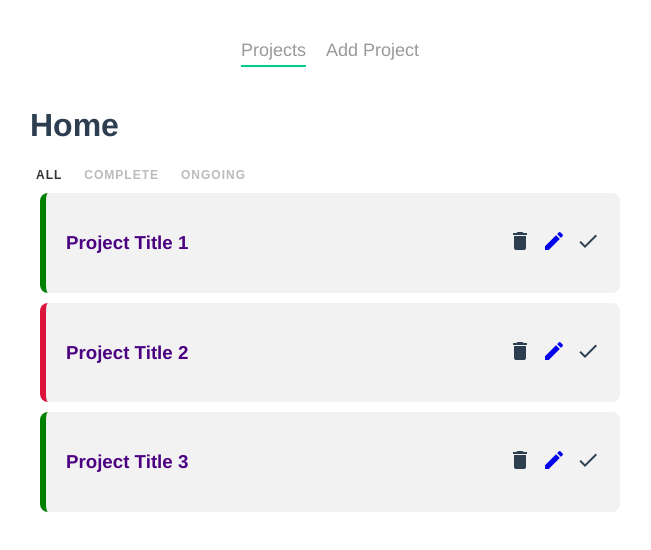
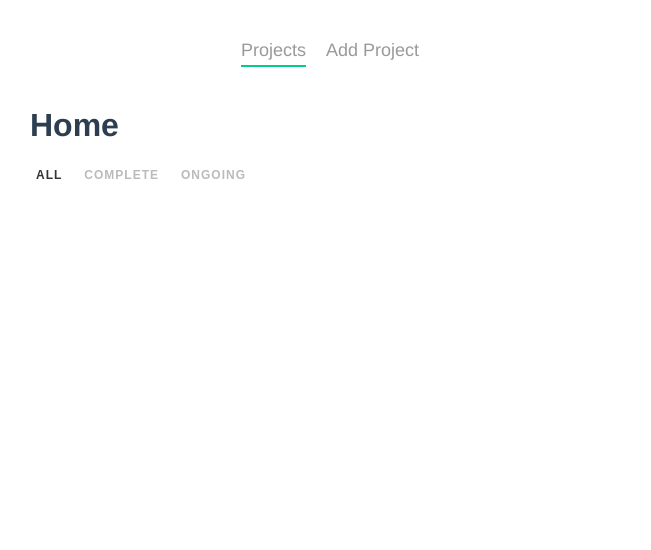
Before and after one commit to ChanHeinKyaw/project-planner, a Vue app: page / in a window 1280 px wide. Shown: the top 550 px of the page, without its empty margins (310-961 px from the left). Built offline with nearby package versions, Linux system fonts and the light colour scheme; data requests are answered from the project's data file.

Commit message:
update store data to local storage

```diff
--- a/database/db.json
+++ /dev/null
@@ -1,22 +0,0 @@
-{
-  "projects": [
-    {
-      "id": 1,
-      "title": "Project Title 1",
-      "detail": "Project Detail 1",
-      "complete": true
-    },
-    {
-      "id": 2,
-      "title": "Project Title 2",
-      "detail": "Project Detail 2",
-      "complete": false
-    },
-    {
-      "id": 3,
-      "title": "Project Title 3",
-      "detail": "Project Detail 3",
-      "complete": true
-    }
-  ]
-}
--- a/src/components/SingleProject.vue
+++ b/src/components/SingleProject.vue
@@ -6,7 +6,7 @@
       </div>
       <div>
         <span class="material-icons" @click="deleteProject"> delete </span>
-        <router-link :to="{ name: 'editProject' ,params: {id: project.id }}">
+        <router-link :to="{ name: 'editProject', params: { id: project.id } }">
           <span class="material-icons"> edit </span>
         </router-link>
         <span class="material-icons" @click="completeProject"> done </span>
@@ -22,19 +22,11 @@ export default {
   data() {
     return {
       showDetail: false,
-      api: "http://localhost:3000/projects/",
     };
   },
   methods: {
     deleteProject() {
-      let deleteRoute = this.api + this.project.id;
-      fetch(deleteRoute, { method: "DELETE" })
-        .then(() => {
-          this.$emit("delete", this.project.id);
-        })
-        .catch((err) => {
-          console.log(err);
-        });
+      this.$emit("removeProject", this.project.id);
     },
     completeProject() {
       let completeRoute = this.api + this.project.id;
--- a/src/views/AddProject.vue
+++ b/src/views/AddProject.vue
@@ -15,25 +15,31 @@ export default {
     return {
       title: "",
       detail: "",
+      projects: [],
     };
+  },
+  mounted() {
+    if (localStorage.getItem("projects")) {
+      try {
+        this.projects = JSON.parse(localStorage.getItem("projects"));
+      } catch (e) {
+        localStorage.removeItem("projects");
+      }
+    }
   },
   methods: {
     addProject() {
-      fetch("http://localhost:3000/projects", {
-        method: "POST",
-        headers: { "Content-Type": "application/json" },
-        body: JSON.stringify({
-          title: this.title,
-          detail: this.detail,
-          complete: false,
-        }),
-      })
-        .then(() => {
-          return this.$router.push("/");
-        })
-        .catch((err) => {
-          console.log(err);
-        });
+      this.saveProjects();
+    },
+    saveProjects() {
+      this.projects.push({
+        id: this.projects.length + 1,
+        title: this.title,
+        detail: this.detail,
+        complete: false,
+      });
+      localStorage.setItem("projects", JSON.stringify(this.projects));
+      this.$router.push("/");
     },
   },
 };
--- a/src/views/EditProject.vue
+++ b/src/views/EditProject.vue
@@ -12,44 +12,45 @@
 <script>
 export default {
   props: ["id"],
-        data(){
+  data() {
     return {
       title: "",
       detail: "",
+      projects: [],
+    };
+  },
+  methods: {
+    updateProject() {
+      this.update();
+    },
+    update() {
+      let data = this.projects.find((project) => {
+        return project.id == this.id;
+      });
+
+      data.title = this.title;
+      data.detail = this.detail;
+
+      localStorage.setItem("projects", JSON.stringify(this.projects));
+      this.$router.push("/");
+    },
+  },
+  mounted() {
+    let datas = JSON.parse(localStorage.getItem("projects"));
+    datas.forEach((data) => {
+      if (data.id == this.id) {
+        this.title = data.title;
+        this.detail = data.detail;
+      }
+    });
+
+    if (localStorage.getItem("projects")) {
+      try {
+        this.projects = JSON.parse(localStorage.getItem("projects"));
+      } catch (e) {
+        localStorage.removeItem("projects");
+      }
     }
   },
-        methods: {
-            updateProject(){
-                fetch("http://localhost:3000/projects/" + this.id,
-                {
-                    method: "PATCH",
-                    headers: {
-                        "Content-type": "application/json"
-                    },
-                    body: JSON.stringify({
-                        title: this.title,
-                        detail: this.detail,
-                    })
-                }).then(() => {
-                    this.$router.push("/");
-                })
-                .catch((err) => {
-                    console.log(err);
-                })
-            }
-        },
-        mounted(){
-            fetch("http://localhost:3000/projects/" + this.id)
-            .then((res) => {
-                return res.json();
-            })
-            .then((data) => {
-                this.title = data.title;
-                this.detail = data.detail;
-            })
-            .catch((err) => {
-                console.log(err);
-            })
-        }
-    }
+};
 </script>
--- a/src/views/HomeView.vue
+++ b/src/views/HomeView.vue
@@ -1,19 +1,20 @@
 <template>
   <div class="home">
     <h1>Home</h1>
-    <FilterNav @filterValue="current=$event" :current="current"></FilterNav>
+    <FilterNav @filterValue="current = $event" :current="current"></FilterNav>
     <div v-for="project in filteredProjects" :key="project.id">
       <SingleProject
         :project="project"
         @delete="deleteProject"
         @complete="completeProject"
+        @removeProject="removeProject"
       ></SingleProject>
     </div>
   </div>
 </template>
 
 <script>
-import FilterNav from '../components/FilterNav'
+import FilterNav from "../components/FilterNav";
 import SingleProject from "../components/SingleProject";
 export default {
   name: "HomeView",
@@ -24,6 +25,10 @@ export default {
     };
   },
   methods: {
+    removeProject(id) {
+      this.projects.splice(this.projects.indexOf(id), 1);
+      localStorage.setItem("projects", JSON.stringify(this.projects));
+    },
     deleteProject(id) {
       this.projects = this.projects.filter((project) => {
         return project.id != id;
@@ -42,31 +47,23 @@ export default {
     SingleProject,
   },
   computed: {
-    filteredProjects(){
-      if(this.current === 'complete'){
+    filteredProjects() {
+      if (this.current === "complete") {
         return this.projects.filter((project) => {
           return project.complete;
         });
       }
-      if(this.current === 'ongoing'){
+      if (this.current === "ongoing") {
         return this.projects.filter((project) => {
           return !project.complete;
         });
       }
       return this.projects;
-    }
+    },
   },
   mounted() {
-    fetch("http://localhost:3000/projects")
-      .then((response) => {
-        return response.json();
-      })
-      .then((datas) => {
-        this.projects = datas;
-      })
-      .catch((error) => {
-        console.log(error);
-      });
+    let datas = localStorage.getItem("projects");
+    this.projects = JSON.parse(datas);
   },
 };
 </script>
```
Lines whose indentation alone changed are shown as unchanged.
